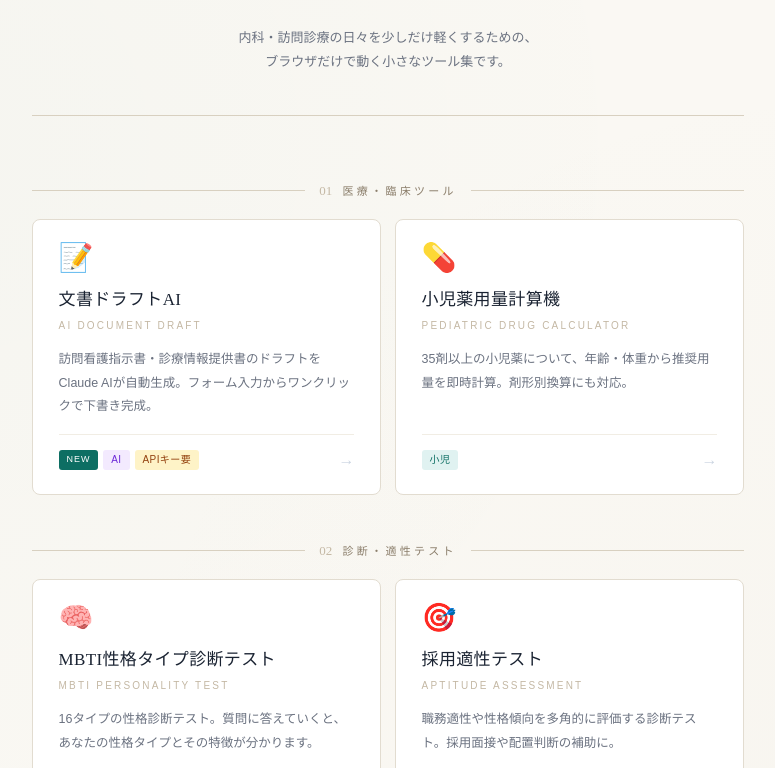
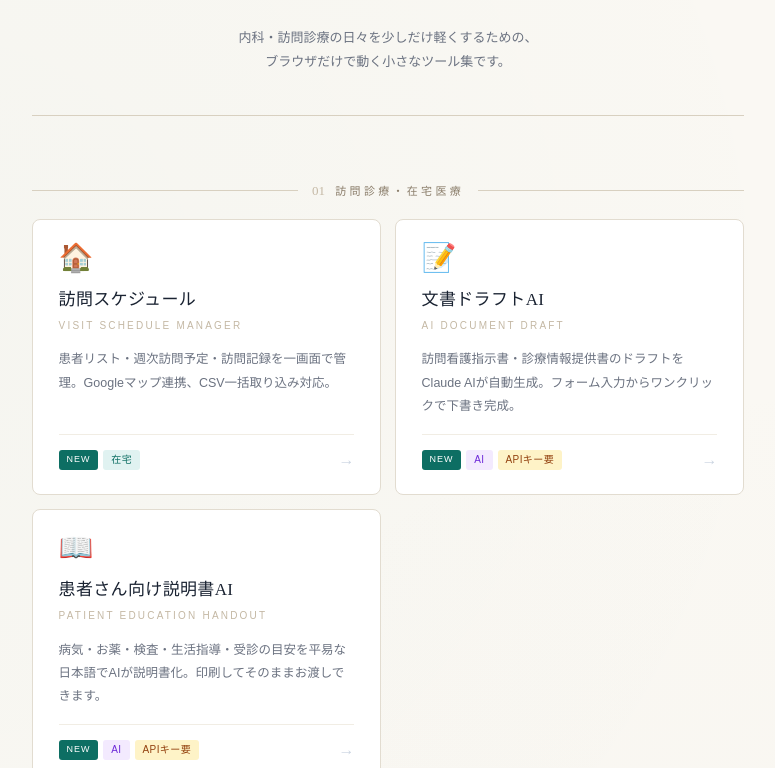
Before and after one commit to kunichandayo-design/kunichandayo-design.github.io, a plain HTML site: page index.html in a window 1280 px wide. Shown: the part 182-950 px from the top of the page, without its empty margins (252-1027 px from the left). Drawn offline with Linux system fonts and the light colour scheme.

Commit message:
Add files via upload

```diff
--- a/index.html
+++ b/index.html
@@ -248,12 +248,28 @@ body {
     </p>
   </header>
 
-  <!-- ────── 01 医療・臨床ツール ────── -->
+  <!-- ────── 01 訪問診療・在宅医療 ────── -->
   <section class="category">
     <div class="category-label">
-      <span><span class="category-num">01</span> 医療・臨床ツール</span>
+      <span><span class="category-num">01</span> 訪問診療・在宅医療</span>
     </div>
     <div class="tool-grid">
+
+      <a href="https://kunichandayo-design.github.io/houmon-scheduler/" class="tool-card">
+        <div class="tool-icon">🏠</div>
+        <div class="tool-title">訪問スケジュール</div>
+        <div class="tool-en">VISIT SCHEDULE MANAGER</div>
+        <p class="tool-desc">
+          患者リスト・週次訪問予定・訪問記録を一画面で管理。Googleマップ連携、CSV一括取り込み対応。
+        </p>
+        <div class="tool-footer">
+          <div class="tool-tags">
+            <span class="tool-tag new">NEW</span>
+            <span class="tool-tag clinical">在宅</span>
+          </div>
+          <span class="tool-arrow">→</span>
+        </div>
+      </a>
 
       <a href="https://kunichandayo-design.github.io/medical-doc-ai/" class="tool-card">
         <div class="tool-icon">📝</div>
@@ -271,6 +287,33 @@ body {
           <span class="tool-arrow">→</span>
         </div>
       </a>
+
+      <a href="https://kunichandayo-design.github.io/patient-handout-ai-/" class="tool-card">
+        <div class="tool-icon">📖</div>
+        <div class="tool-title">患者さん向け説明書AI</div>
+        <div class="tool-en">PATIENT EDUCATION HANDOUT</div>
+        <p class="tool-desc">
+          病気・お薬・検査・生活指導・受診の目安を平易な日本語でAIが説明書化。印刷してそのままお渡しできます。
+        </p>
+        <div class="tool-footer">
+          <div class="tool-tags">
+            <span class="tool-tag new">NEW</span>
+            <span class="tool-tag ai">AI</span>
+            <span class="tool-tag api">APIキー要</span>
+          </div>
+          <span class="tool-arrow">→</span>
+        </div>
+      </a>
+
+    </div>
+  </section>
+
+  <!-- ────── 02 臨床リファレンス ────── -->
+  <section class="category">
+    <div class="category-label">
+      <span><span class="category-num">02</span> 臨床リファレンス</span>
+    </div>
+    <div class="tool-grid">
 
       <a href="https://kunichandayo-design.github.io/pediatric-drug-calc/" class="tool-card">
         <div class="tool-icon">💊</div>
@@ -290,10 +333,10 @@ body {
     </div>
   </section>
 
-  <!-- ────── 02 診断・適性テスト ────── -->
+  <!-- ────── 03 診断・適性テスト ────── -->
   <section class="category">
     <div class="category-label">
-      <span><span class="category-num">02</span> 診断・適性テスト</span>
+      <span><span class="category-num">03</span> 診断・適性テスト</span>
     </div>
     <div class="tool-grid">
 
```
